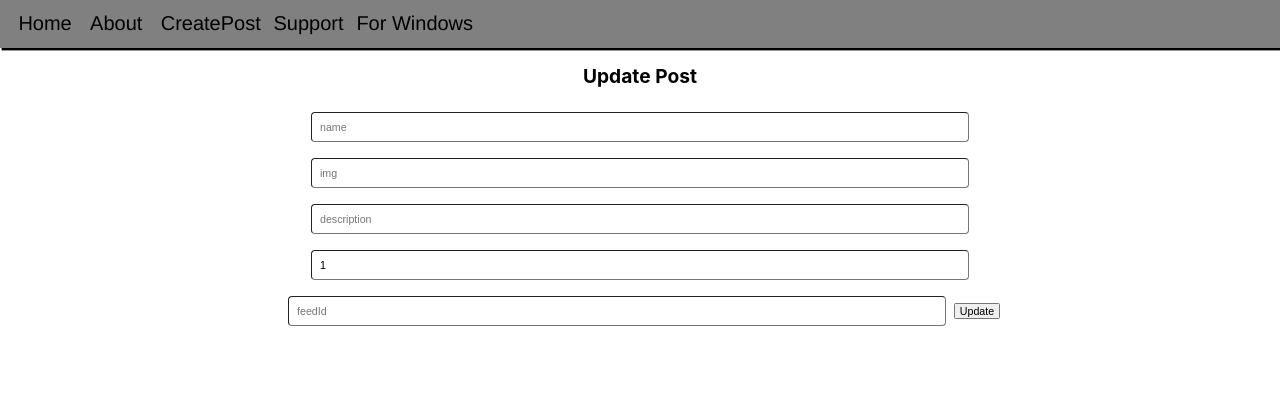
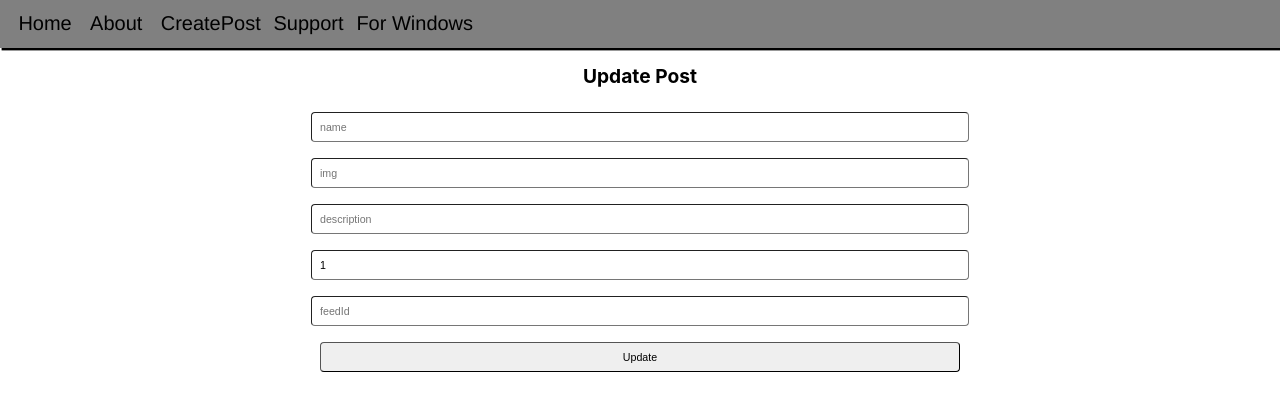
Before and after one commit to Bryvn1xx/u4_capstone_noderun, a React (Create React App) app in the folder client/: page /updatepost/1 in a window 1280 px wide. Shown: the top 410 px of the page. Built offline with nearby package versions, Linux system fonts and the light colour scheme; no server answers.

Commit message:
css form page

```diff
--- a/client/src/pages/UpdatePost.js
+++ b/client/src/pages/UpdatePost.js
@@ -67,7 +67,7 @@ const UpdatePost = () => {
             value={updatePost.feedId}
             onChange={(e) => setUpdatePost({ ...updatePost, feedId: e.target.value })}
           />
-          <button type='submit'>Update</button>
+          <button className='form' type='submit'>Update</button>
         </form>
       </div>
     </div>
--- a/client/src/pages/WindowsPostPage.js
+++ b/client/src/pages/WindowsPostPage.js
@@ -110,7 +110,7 @@ const WindowsPostPage = () => {
               />
 
 
-              <button type='submit'>Comment</button>
+              <button className='form' type='submit'>Comment</button>
             </form>
           </div>
         </div>
```
